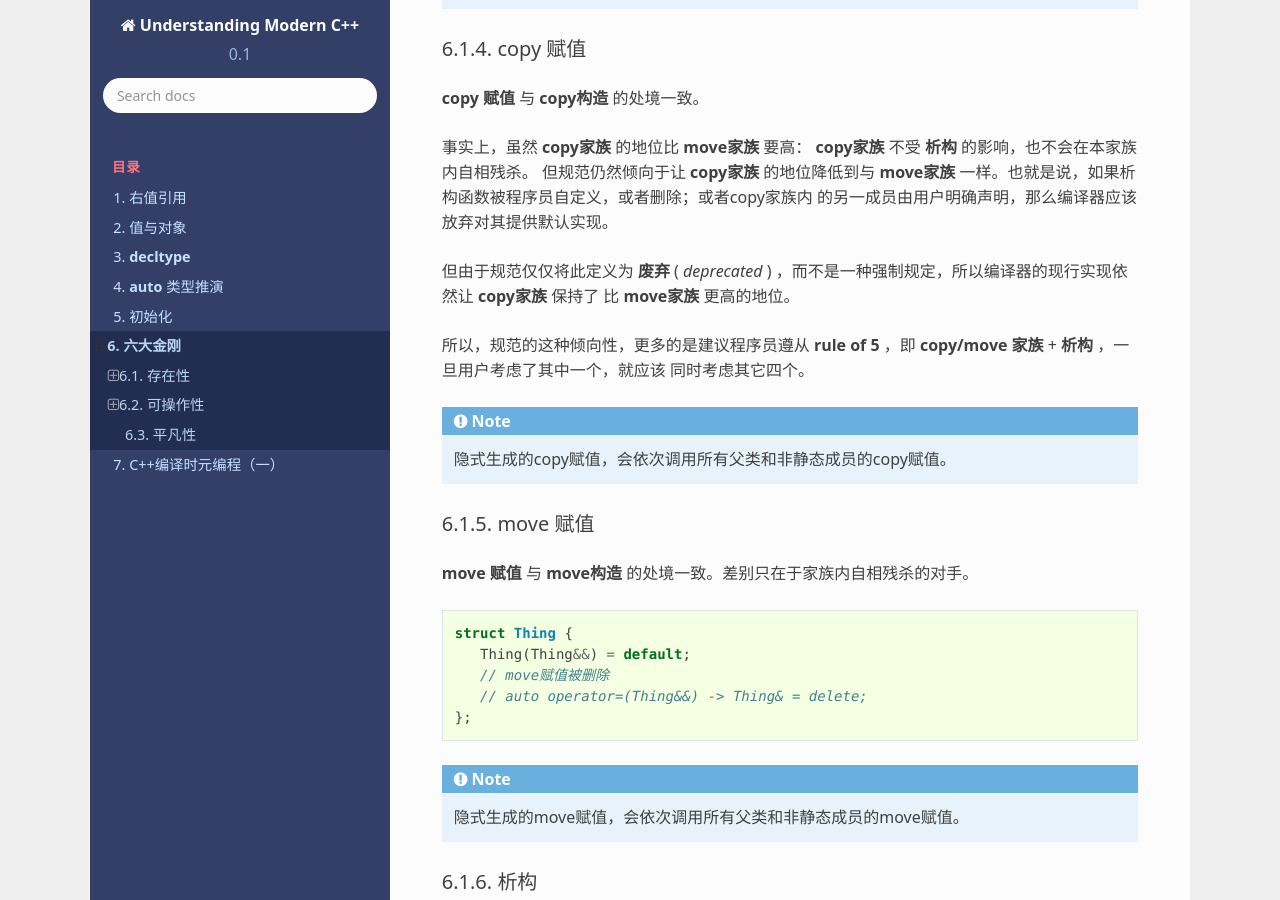
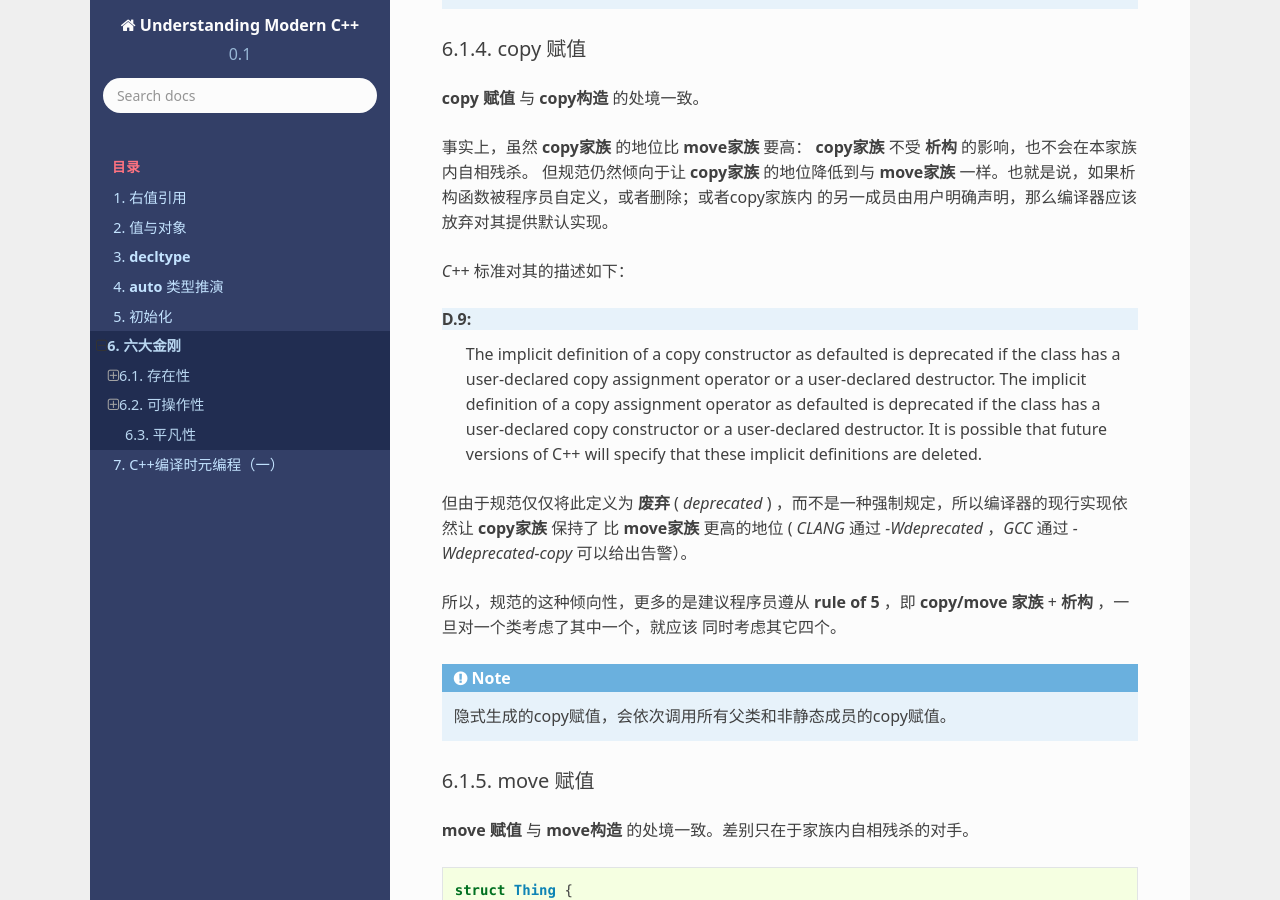
Before and after one commit to godsme/understand_modern_cpp, a Sphinx documentation site: the page built from docs/source/gang_of_6.rst, in a window 1280 px wide and 900 px high, scrolled down 3700 px. Built offline with Sphinx 7.4.7 and the Read the Docs theme 2.0.0, drawn with Linux system fonts in a browser that asks for light colours; formulas are drawn with MathJax 3.

Commit message:
added more

```diff
--- a/docs/source/gang_of_6.rst
+++ b/docs/source/gang_of_6.rst
@@ -172,10 +172,16 @@ copy 赋值
 但规范仍然倾向于让 **copy家族** 的地位降低到与 **move家族** 一样。也就是说，如果析构函数被程序员自定义，或者删除；或者copy家族内
 的另一成员由用户明确声明，那么编译器应该放弃对其提供默认实现。
 
+`C++` 标准对其的描述如下：
+
+D.9:
+   The implicit definition of a copy constructor as defaulted is deprecated if the class has a user-declared copy assignment operator or a user-declared destructor. The implicit definition of a copy assignment operator as defaulted is deprecated if the class has a user-declared copy constructor or a user-declared destructor. It is possible that future versions of C++ will specify that these implicit definitions are deleted.
+
 但由于规范仅仅将此定义为 **废弃** ( `deprecated` ) ，而不是一种强制规定，所以编译器的现行实现依然让 **copy家族** 保持了
-比 **move家族** 更高的地位。
+比 **move家族** 更高的地位 ( `CLANG` 通过 `-Wdeprecated` ，`GCC` 通过 `-Wdeprecated-copy` 可以给出告警）。
 
-所以，规范的这种倾向性，更多的是建议程序员遵从 **rule of 5** ，即 **copy/move 家族** + **析构** ，一旦用户考虑了其中一个，就应该
+
+所以，规范的这种倾向性，更多的是建议程序员遵从 **rule of 5** ，即 **copy/move 家族** + **析构** ，一旦对一个类考虑了其中一个，就应该
 同时考虑其它四个。
 
 .. note::
```
